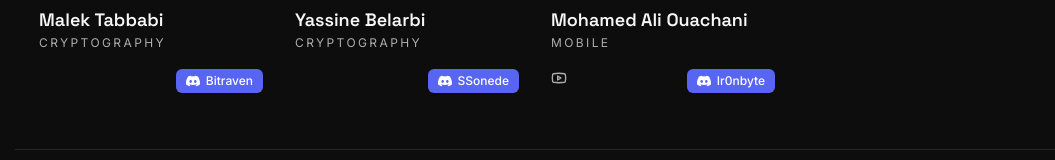
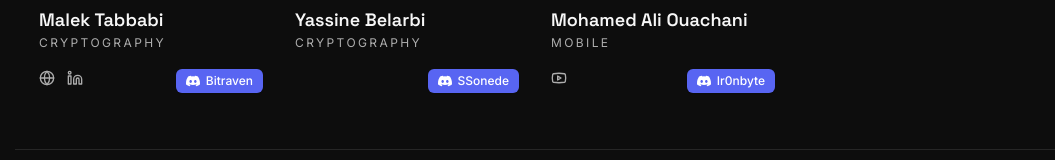
Before and after one commit to Zyyz2/ctf-quals.securinets.tn, a React (Vite) app: page /team in a window 1280 px wide. Shown: the part 1533-1693 px from the top of the page, without its empty margins (225-1280 px from the left). Built offline with nearby package versions, Linux system fonts and the light colour scheme.

Commit message:
Add blog and LinkedIn links for Malek Tabbabi

```diff
--- a/src/pages/Team.tsx
+++ b/src/pages/Team.tsx
@@ -132,7 +132,10 @@ const MEMBERS = [
     name: "Malek Tabbabi",
     role: "Cryptography",
     discord: "Bitraven",
-    links: [],
+    links: [
+      { href: "https://cs.bit-raven.com", label: "blog", icon: Globe },
+      { href: "https://www.linkedin.com/in/malek-tababi-5a9511318", label: "LinkedIn", icon: Linkedin },
+    ],
   },
   {
     photo: null,
```
